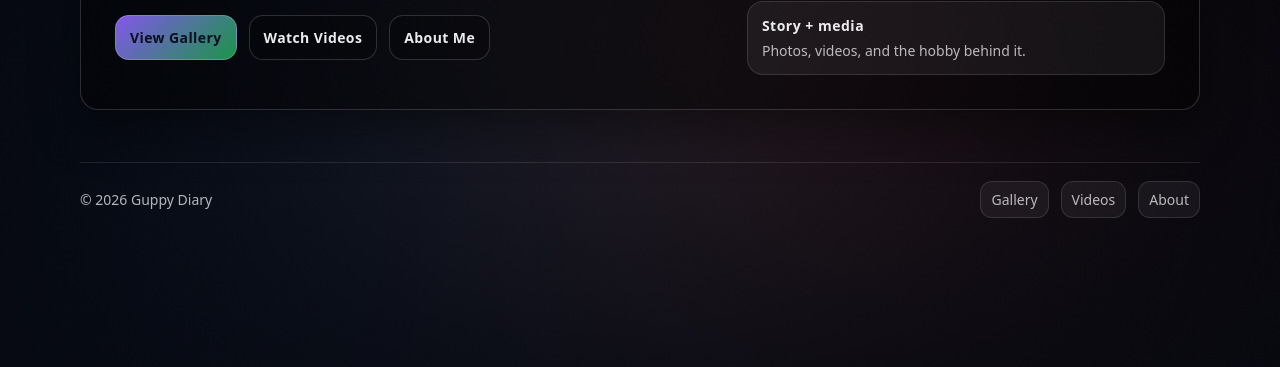
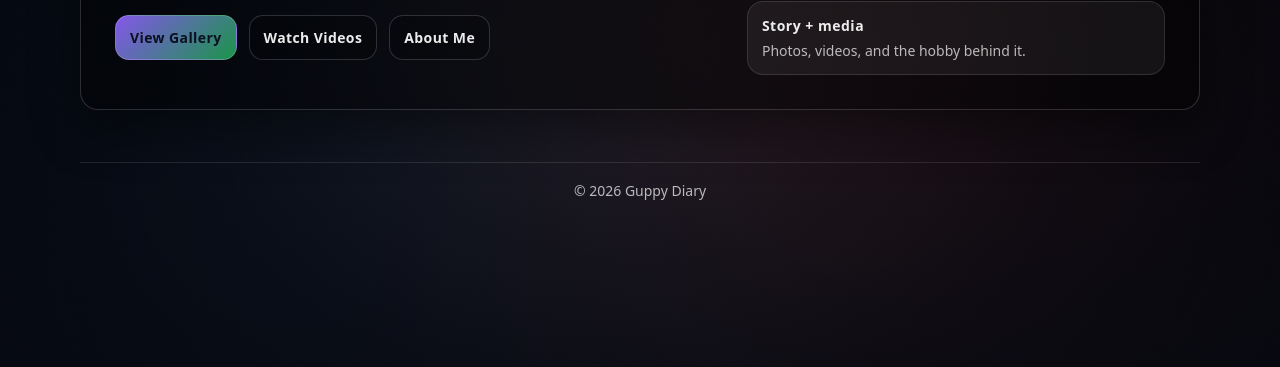
Before and after one commit to allenemmanuel/porto1, a plain HTML site: page index.html in a window 1280 px wide. Shown: the part 323-690 px from the top of the page. Drawn offline with Linux system fonts and the light colour scheme.

Commit message:
Simplify footer and stabilize sticky header
Co-authored-by: Cursor <cursoragent@cursor.com>

```diff
--- a/css/style.css
+++ b/css/style.css
@@ -35,7 +35,6 @@ a{ color: inherit; }
 	background-repeat: no-repeat;
 	background-size: cover;
 	background-position: center;
-	overflow-y: auto;
 	color: var(--text);
 }
 
@@ -367,22 +366,10 @@ a{ color: inherit; }
 .footer-inner{
 	display: flex;
 	align-items: center;
-	justify-content: space-between;
+	justify-content: center;
 	gap: 16px;
 	padding-top: 18px;
 	border-top: 1px solid rgba(255,255,255,0.1);
-}
-.footer-links{
-	display: flex;
-	gap: 12px;
-	flex-wrap: wrap;
-}
-.footer-links a{
-	text-decoration: none;
-	padding: 8px 10px;
-	border-radius: 12px;
-	border: 1px solid rgba(255,255,255,0.12);
-	background: rgba(255,255,255,0.05);
 }
 
 /* Lightbox */
@@ -472,6 +459,6 @@ a{ color: inherit; }
 	}
 	.footer-inner{
 		flex-direction: column;
-		align-items: flex-start;
+		align-items: center;
 	}
 }
--- a/index.html
+++ b/index.html
@@ -78,11 +78,6 @@
 	<footer class="site-footer">
 		<div class="container footer-inner">
 			<div>© <span id="year"></span> Guppy Diary</div>
-			<div class="footer-links">
-				<a href="images.html">Gallery</a>
-				<a href="videos.html">Videos</a>
-				<a href="aboutme.html">About</a>
-			</div>
 		</div>
 	</footer>
 
```
Also changed, not shown: aboutme.html (+0 -5 lines), images.html (+0 -5 lines), videos.html (+0 -5 lines).
